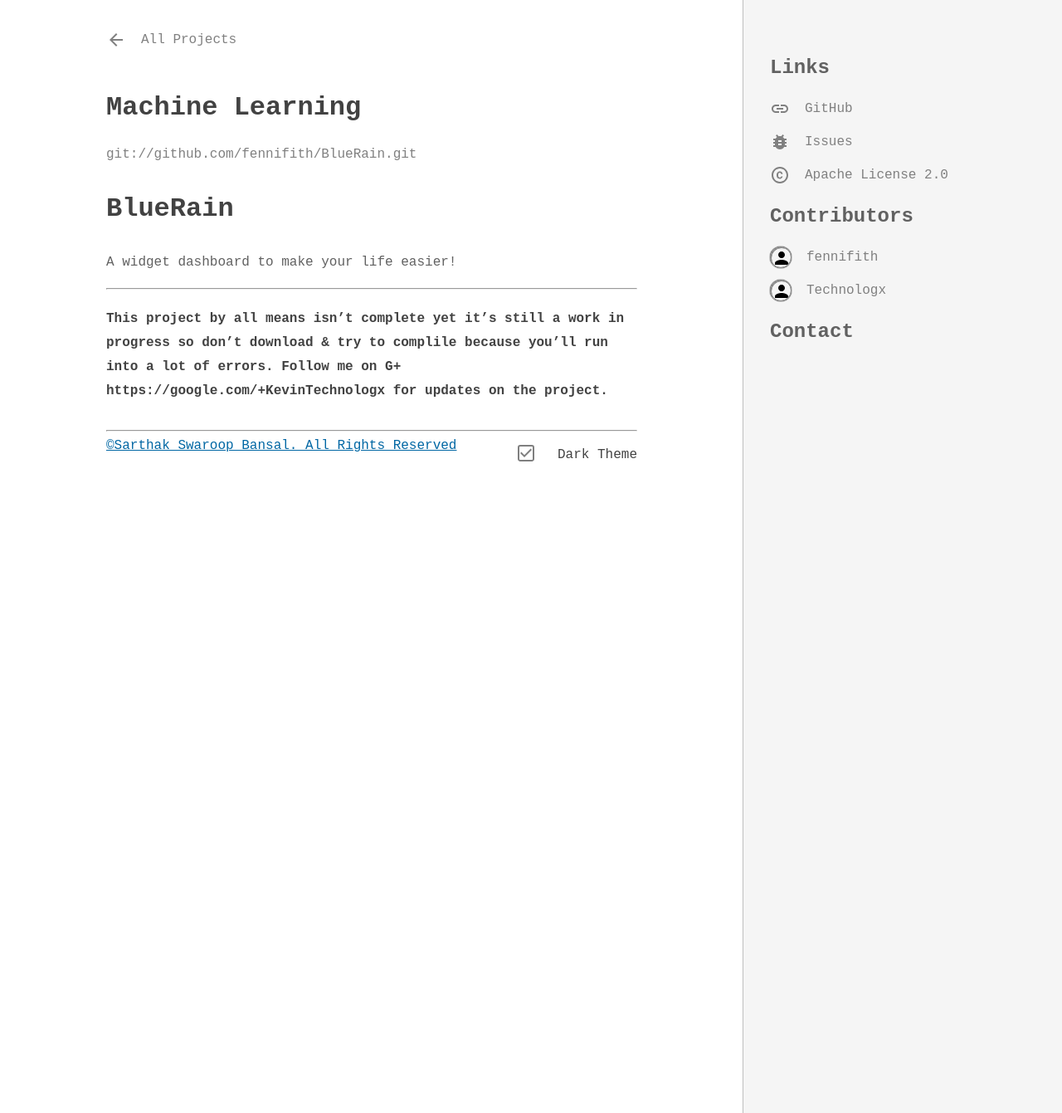
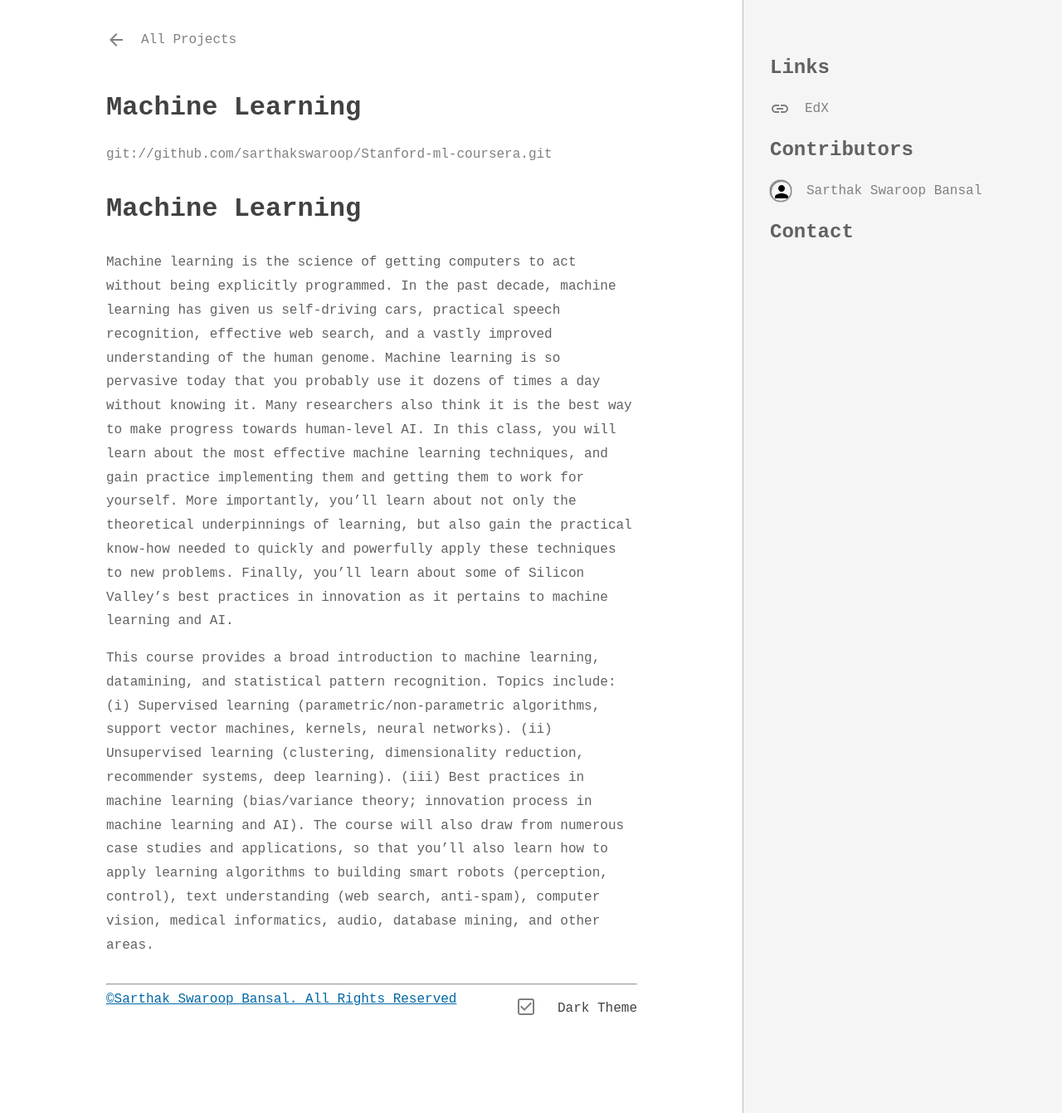
Before and after one commit to SarthakSwaroop/sarthakswaroop.github.io, a Jekyll site: the page built from _projects/MLSTANFORD.md, in a window 1280 px wide and 1341 px high. Shown: the whole window at 83% size. Built offline with Jekyll 4.4.1, drawn with Linux system fonts in a browser that asks for light colours; nearby versions of some CDN libraries; some web fonts are replaced; comment, search, counter and statistics services are not loaded; a style sheet for code colours, icons or effects is not loaded.

Commit message:
Update MLSTANFORD.md

```diff
--- a/_projects/MLSTANFORD.md
+++ b/_projects/MLSTANFORD.md
@@ -4,33 +4,25 @@
 title: "Machine Learning"
 description: "Online course offered by STANFORD University"
 icon: "https://raw.githubusercontent.com/SarthakSwaroop/RAW/master/Python-for-Data-Science_Icon.png"
-repo: "fennifith/BlueRain"
-git: "git://github.com/fennifith/BlueRain.git"
+repo: "sarthakswaroop/Stanford-ml-coursera"
+git: "git://github.com/sarthakswaroop/Stanford-ml-coursera.git"
 links:
-  - name: "GitHub"
-    url: "https://github.com/fennifith/BlueRain"
-    icon: "https://github.com/favicon.ico"
-  - name: "Issues"
-    url: "https://github.com/fennifith/BlueRain/issues"
-    icon: "/images/ic/bug.svg"
-  - name: "Apache License 2.0"
-    url: "https://choosealicense.com/licenses/apache-2.0/"
-    icon: "/images/ic/copyright.svg"
+  - name: "EdX"
+    url: "https://https://www.edx.org/course/on-ramp-to-ap-french-language-and-culture"
+    icon: "https://www.edx.org/favicon.ico"
 contributors:
-  - login: "fennifith"
-    avatar: "https://avatars1.githubusercontent.com/u/13000407?v=4"
-    url: "https://github.com/fennifith"
-  - login: "Technologx"
-    avatar: "https://avatars3.githubusercontent.com/u/17693282?v=4"
-    url: "https://github.com/Technologx"
+  - login: "Sarthak Swaroop Bansal"
+    avatar: "https://raw.githubusercontent.com/SarthakSwaroop/RAW/master/mee.jpg"
+    url: "https://github.com/sarthakswaroop"
 languages:
-  - "Java"
+  - "Computer Science"
 isDocs: "false"
 isWiki: "false"
-pushed: "2019-09-28T19:14:28Z"
+pushed: "2018-03-02T13:51:21Z"
 ---
 
-# BlueRain
-A widget dashboard to make your life easier!
-<hr>
-#### This project by all means isn't complete yet it's still a work in progress so don't download &amp; try to complile because you'll run into a lot of errors. Follow me on G+ https://google.com/+KevinTechnologx for updates on the project.
+
+# Machine Learning
+Machine learning is the science of getting computers to act without being explicitly programmed. In the past decade, machine learning has given us self-driving cars, practical speech recognition, effective web search, and a vastly improved understanding of the human genome. Machine learning is so pervasive today that you probably use it dozens of times a day without knowing it. Many researchers also think it is the best way to make progress towards human-level AI. In this class, you will learn about the most effective machine learning techniques, and gain practice implementing them and getting them to work for yourself. More importantly, you'll learn about not only the theoretical underpinnings of learning, but also gain the practical know-how needed to quickly and powerfully apply these techniques to new problems. Finally, you'll learn about some of Silicon Valley's best practices in innovation as it pertains to machine learning and AI.
+
+This course provides a broad introduction to machine learning, datamining, and statistical pattern recognition. Topics include: (i) Supervised learning (parametric/non-parametric algorithms, support vector machines, kernels, neural networks). (ii) Unsupervised learning (clustering, dimensionality reduction, recommender systems, deep learning). (iii) Best practices in machine learning (bias/variance theory; innovation process in machine learning and AI). The course will also draw from numerous case studies and applications, so that you'll also learn how to apply learning algorithms to building smart robots (perception, control), text understanding (web search, anti-spam), computer vision, medical informatics, audio, database mining, and other areas.
```
